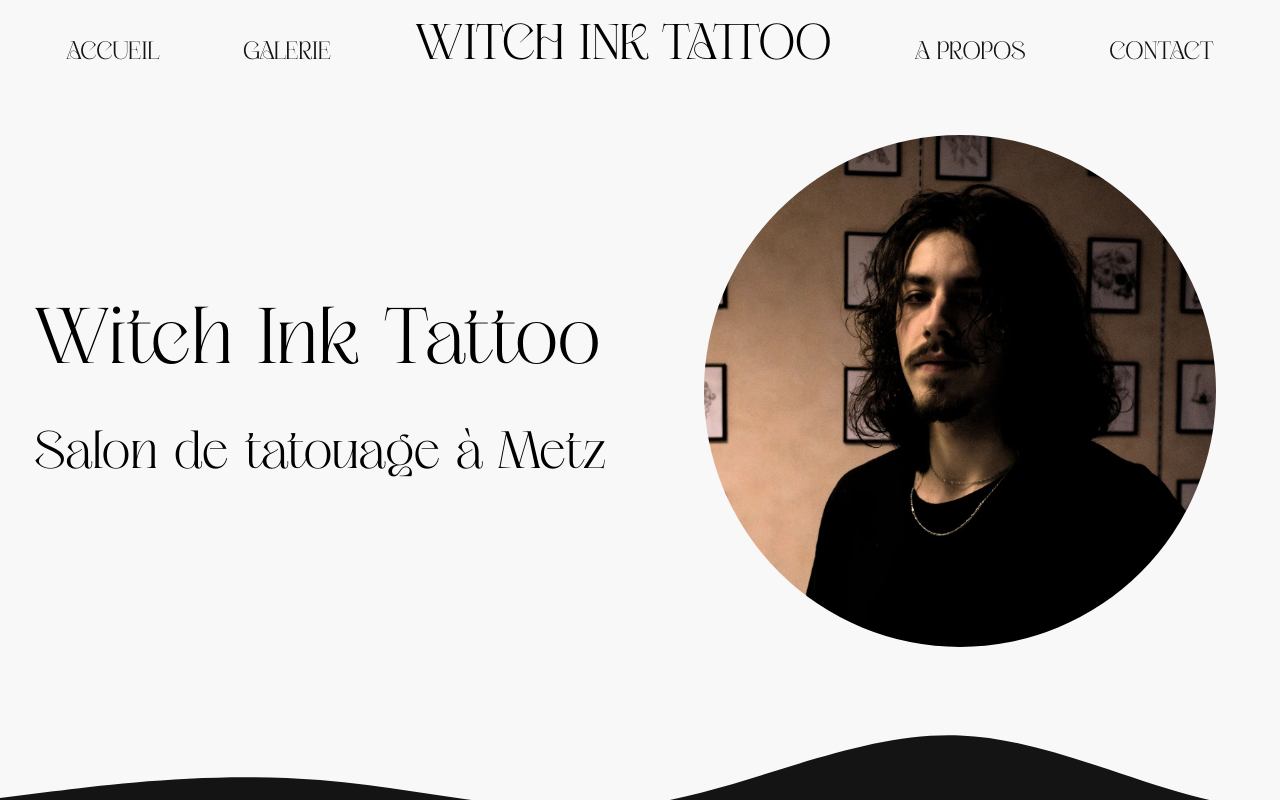
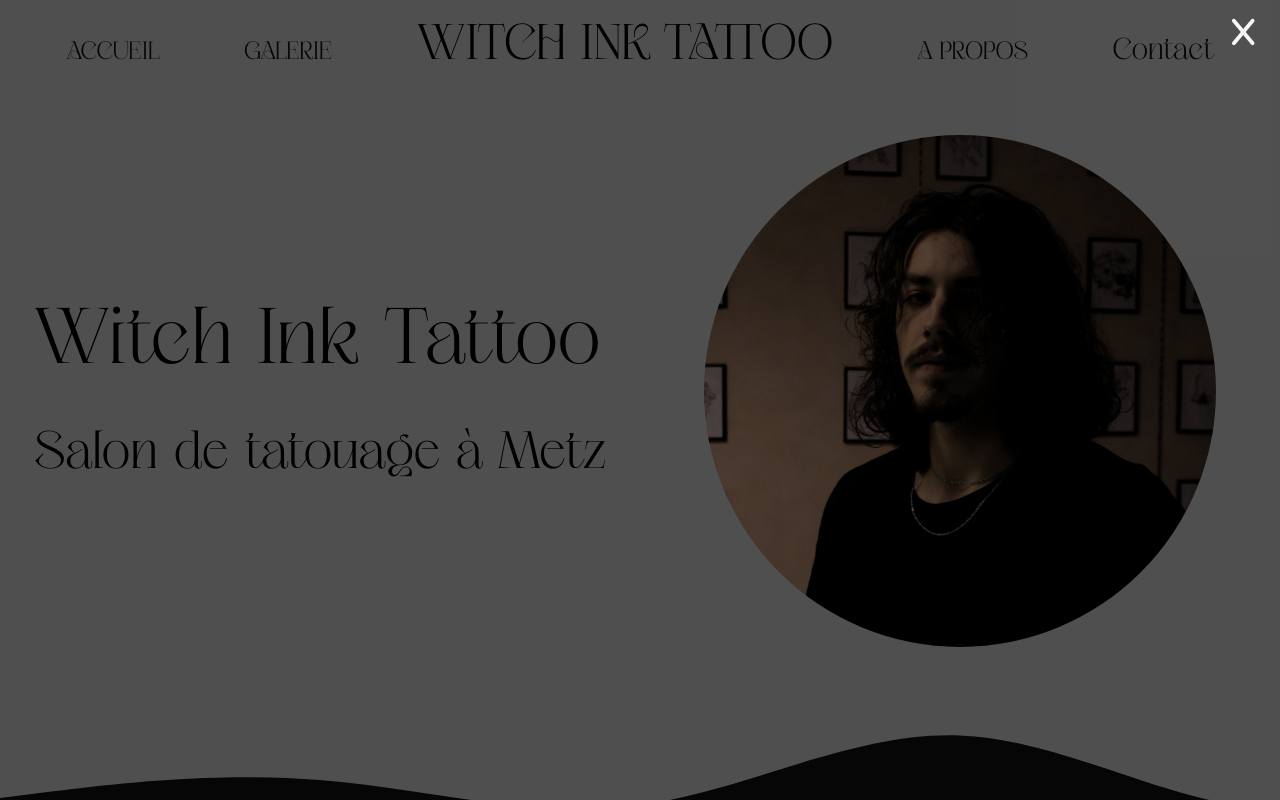
Before and after one commit to xonyis/Witch-Ink, a Vue app: page / in a window 1280 px wide. Shown: the top 800 px of the page. Built offline with nearby package versions, Linux system fonts and the light colour scheme; a web font is replaced by a local one.

Commit message:
overlay working

```diff
--- a/src/components/Footer.vue
+++ b/src/components/Footer.vue
@@ -27,7 +27,7 @@
                 <li class="foot-links"><a href="/">Accueil</a></li>
                 <li class="foot-links"><a href="/gallery">Gallerie</a></li>
                 <li class="foot-links"><a href="/about">A propos</a></li>
-                <li class="foot-links"><a href="/about">Contact</a></li>
+                <li class="foot-links"><a href="">Contact</a></li>
             </ul>
         </div>
         <div class="mid-warper">
--- a/src/components/Nav.vue
+++ b/src/components/Nav.vue
@@ -1,6 +1,4 @@
-<script>
 
-</script>
 
 <template>
     <nav>
@@ -9,15 +7,53 @@
         <li class="nav-links"><a href="/gallery/">Galerie</a></li>
         <li class="shop-name">Witch Ink Tattoo</li>
         <li class="nav-links"><a href="/about/">A propos</a></li>
-        <li class="nav-links"><a href="/contact/">Contact</a></li>
+        <li class="nav-links"><button @click="overlay = !overlay">Contact</button></li>
        </ul>
     </nav>
+    <div id="overlay" v-if="overlay">
+      <button @click="overlay = !overlay"><font-awesome-icon icon="fa-solid fa-x" style="color: #f8f8f8;" /></button>
+    </div>
+    <div v-else>
+
+    </div>
 
 </template>
 
+<script>
+export default {
+  data() {
+  	return {
+	    overlay: true
+  	}
+	}
+}
+</script>
 
 <style scoped>
 
+
+#overlay {
+  position: fixed;
+  display: block;
+  width: 100%;
+  height: 100%;
+  top: 0;
+  left: 0;
+  right: 0;
+  bottom: 0;
+  background-color: rgba(0, 0, 0, 0.678);
+  z-index: 2;
+  cursor: pointer;
+}
+
+#overlay button {
+  background: none;
+  border: none;
+  font-size: 2em;
+  float: right;
+  margin-right: 2vw;
+  margin-top: 2vh;
+}
 
 nav ul{
     display: flex;
@@ -46,6 +82,15 @@ nav ul{
     color: var(--black-soft);
 }
 
+.nav-links button {
+  background: none;
+  border: none;
+  font-family: var(--main-font);
+  color: var(--black-soft);
+  font-size: 30px;
+  height: max-content;
+}
+
 a {
   position: relative;
   color: var(--black-soft);
@@ -70,6 +115,23 @@ a::before {
 }
 
 a:hover::before {
+  transform: scaleX(1);
+}
+
+.nav-links button::before {
+  content: "";
+  position: absolute;
+  display: block;
+  width: 100%;
+  height: 1.15px;
+  bottom: 0;
+  left: 0;
+  background-color: var(--black-soft);
+  transform: scaleX(0);
+  transition: transform 0.4s ease;
+}
+
+.nav-links button:hover::before {
   transform: scaleX(1);
 }
 
--- a/src/main.js
+++ b/src/main.js
@@ -12,11 +12,11 @@ import { FontAwesomeIcon } from '@fortawesome/vue-fontawesome'
 /* import specific icons */
 import { faInstagram, faTiktok } from '@fortawesome/free-brands-svg-icons'
 import { faCircleCheck, faEnvelope } from '@fortawesome/free-regular-svg-icons'
-import { faStar } from '@fortawesome/free-solid-svg-icons'
+import { faStar, faX } from '@fortawesome/free-solid-svg-icons'
 
 
 
-library.add(faInstagram, faTiktok, faEnvelope, faStar, faCircleCheck, faStar)
+library.add(faInstagram, faTiktok, faEnvelope, faStar, faCircleCheck, faStar, faX)
 import './assets/main.css'
 
 const app = createApp(App)
--- a/src/router/index.js
+++ b/src/router/index.js
@@ -4,7 +4,7 @@ import { createRouter, createWebHistory } from "vue-router";
 import HomeView from '../views/HomeView.vue'
 import AboutView from '../views/AboutView.vue'
 import GalleryView from '../views/GalleryView.vue'
-import ContactView from '../views/ContacView.vue'
+// import ContactView from '../views/ContacView.vue'
 
 const router = createRouter({
     history: createWebHistory(),
@@ -23,11 +23,7 @@ const router = createRouter({
             name: 'gallery',
             component: GalleryView,
         },
-        {
-            path: "/contact/",
-            name: 'contact',
-            component: ContactView,
-        }
+
     ],
 })
 
--- a/src/views/ContacView.vue
+++ /dev/null
@@ -1,21 +0,0 @@
-<script>
-import Nav from '../components/Nav.vue';
-import Footer from '../components/Footer.vue';
-import Insta from '../components/InstagramTest.vue'
-
-export default {
-  name: 'contact',
-  components: {
-    Nav,
-    Insta,
-    Footer
-  }
-}
-</script>
-<template>
-    <div>
-        <Nav></Nav>
-        <Insta/>
-        <Footer></Footer>
-    </div>
-</template>
```
